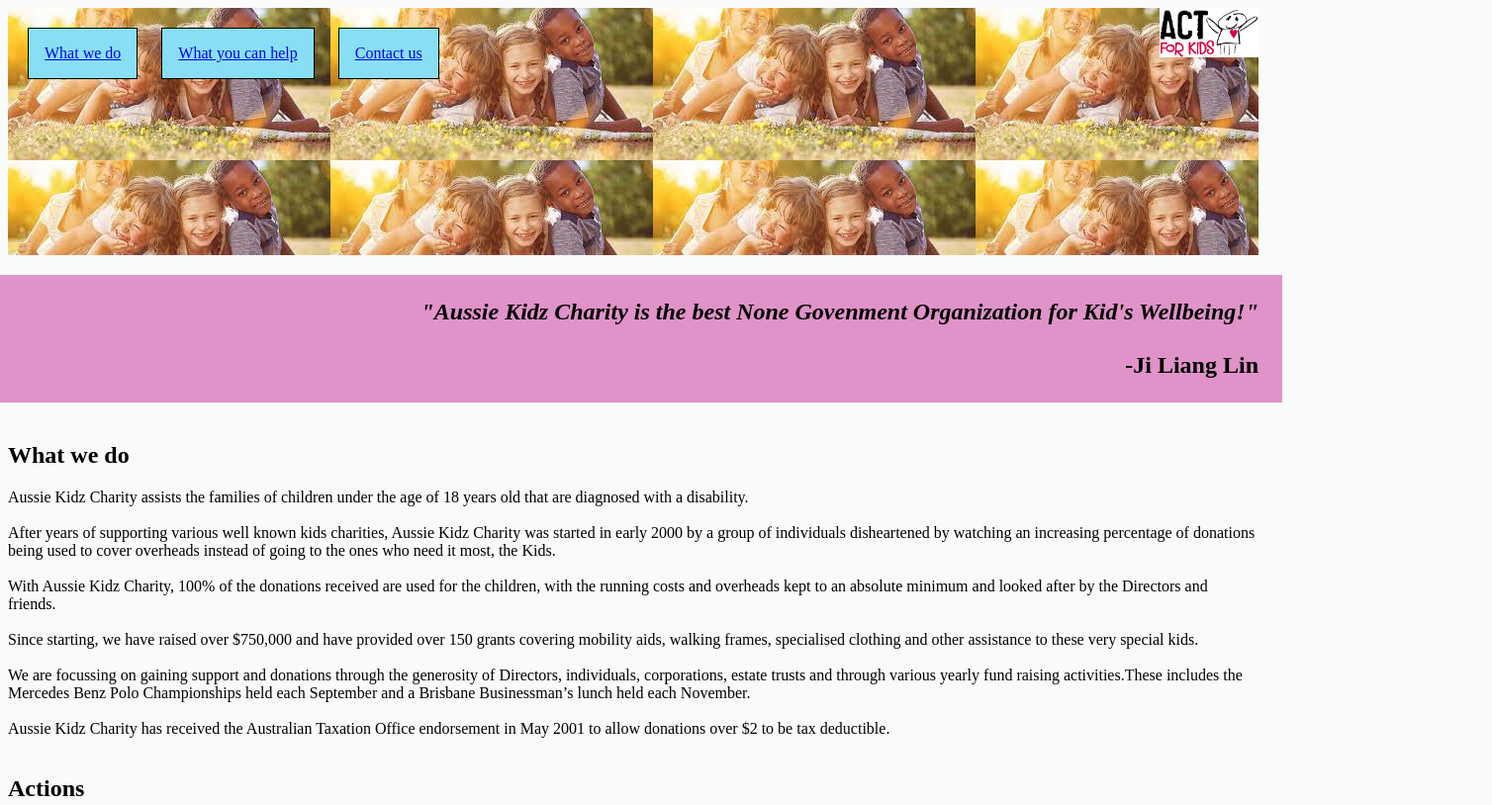
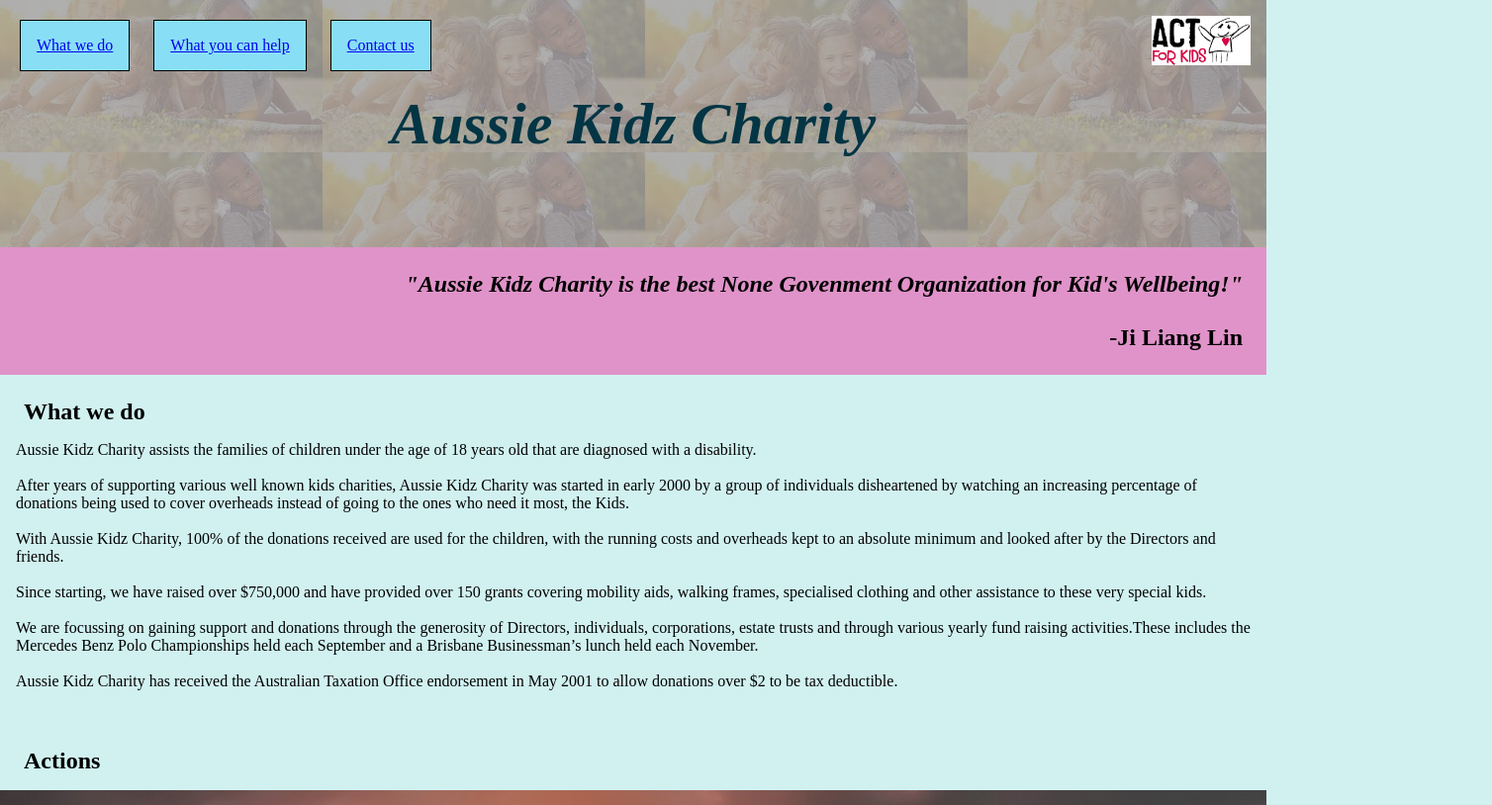
Before and after one commit to Jilianglin/Jilianglin.github.io, a plain HTML site: page index.html in a window 1280 px wide. Shown: the top 814 px of the page at 99% size, 1508 px wide, since content can reach past the window. Drawn offline with Linux system fonts and the light colour scheme.

Commit message:
change background image contrast and some text padding

```diff
--- a/index.html
+++ b/index.html
@@ -13,6 +13,7 @@
         <nav><a href="#C2">What you can help</a></nav>
         <nav><a href="#C3">Contact us</a></nav>
         <img src="logo.jpg" alt="logo" >
+        <article><b>Aussie Kidz Charity</b></article>
     </header>
     <section>
         <h1><i>"Aussie Kidz Charity is the best None Govenment Organization for Kid's Wellbeing!"</i> <br><br>
@@ -28,8 +29,9 @@
     </section>
     <section>
         <h2 id="C2">Actions</h2>
+
+        <img src="help.jpg" alt="two kids" width=100%>
         <h3>Make a Donation</h3>
-        <img src="help.jpg" alt="two kids" width="1500" height="700">
         <div>
             <h4><a href="#C4">Donate Now!</a></h4>
         </div>
--- a/style.css
+++ b/style.css
@@ -1,21 +1,40 @@
+*{
+    margin:0;
+}
 body{
-    background-color: rgb(249, 250, 250);
+    background-color: rgb(209, 241, 241);
 }
 
 header{
     width: 100%;
     height: 250px;
     color: black;
-    background-image:url('header.jpg');
+    background-image:url('header.png');
     display: inline-block;
 }
 
 header img{
+    margin-top: 1em;
+    margin-right: 1em;
     float: right;
     width: 100px;
     height: 50px;
 }
+img{
+    margin-top: 1em;
+}
+article{
+    margin-top:19px;
+    color: rgb(3, 53, 68);
+    font-size: 60px;
+    font-style: italic;
+    font-feature-settings:"halt";
+    text-align: center;
+}
+P{
+    padding:1em;
 
+}
 nav{
     padding:1em;
     margin-top: 20px;
@@ -39,14 +58,21 @@ h4{
     border: rgb(131, 22, 22) 1px solid;
 }
 h1{
+    margin-left:1em;
     width: 100%;
     padding: 1em;
-    margin-left:-1em;
+    margin-left:-2em;
     text-align: right;
     background-color: rgb(224, 147, 201);
     display: inline-block;
 }
+h2{
+    margin-left: 1em;
+    margin-top: 1em;
+}
 h3{
+    margin-left: 1em;
+    margin-top:1em;
     background-color: rgb(248, 189, 178);
     display: inline-block;
     border: black 1px solid;
```
Also changed, not shown: header.png (added), 1 other file.
